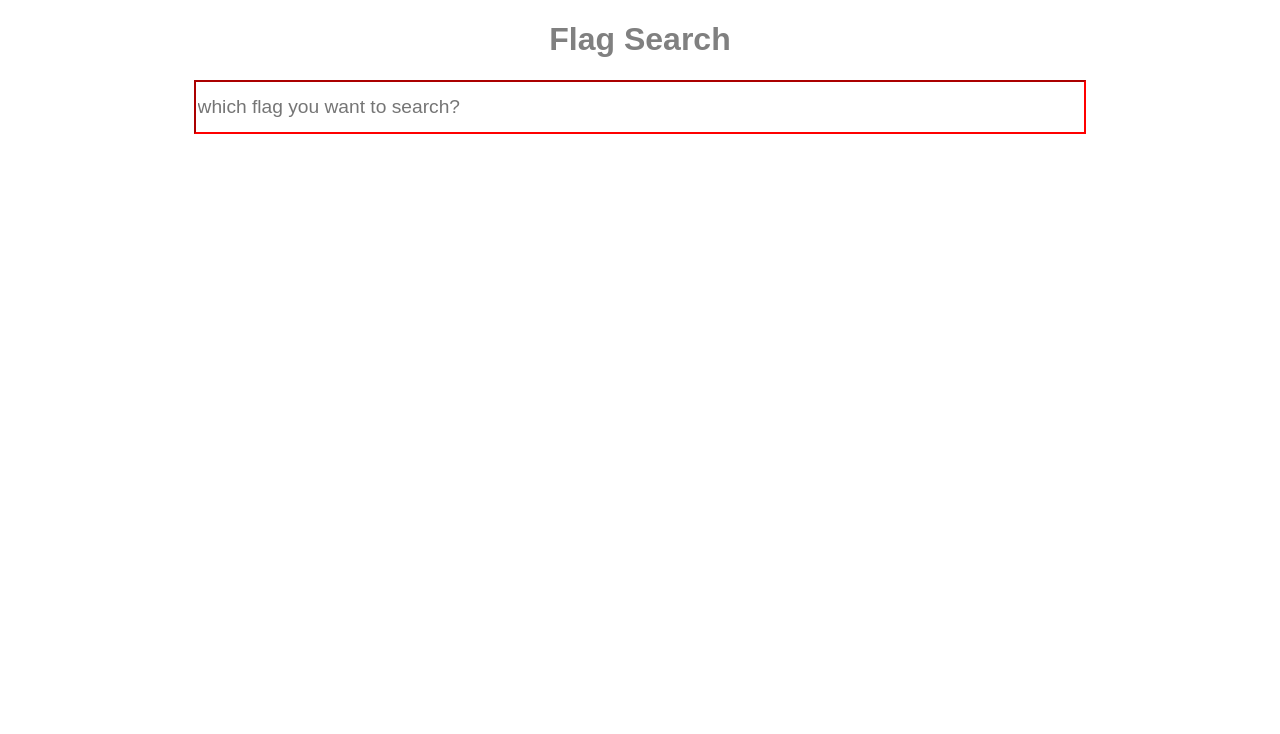
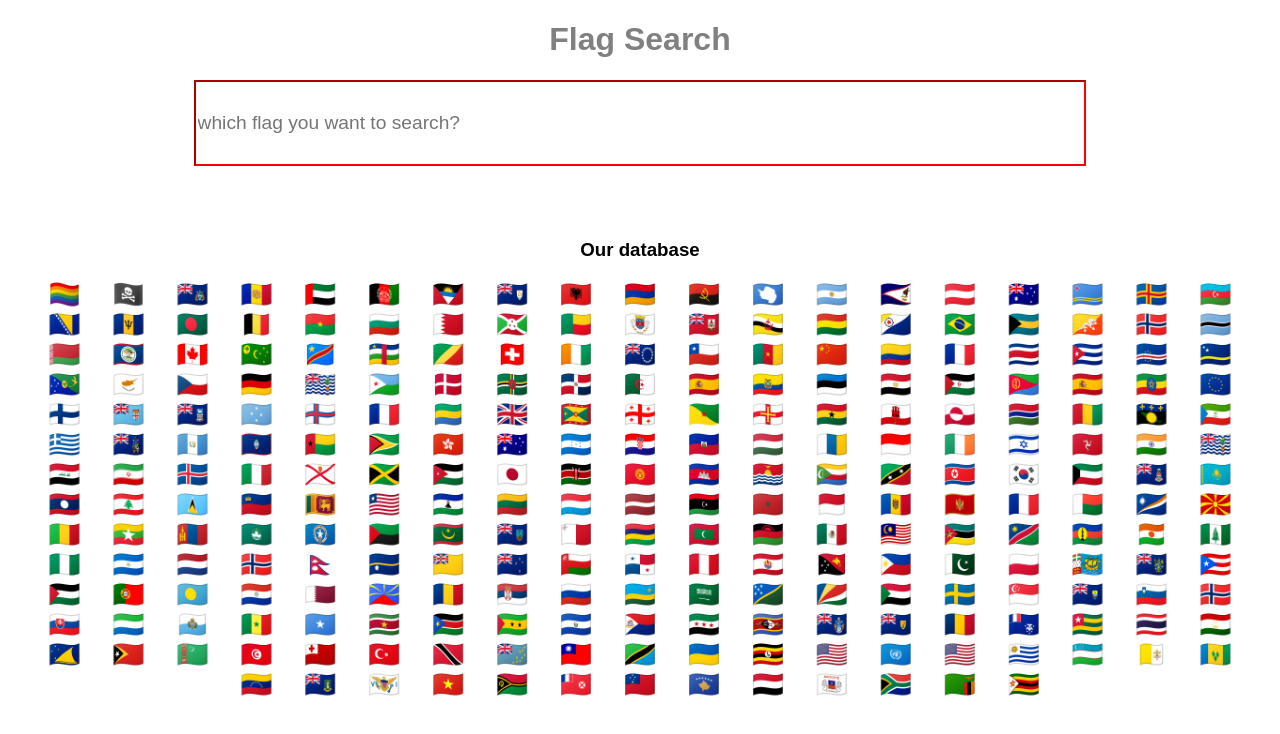
Before and after one commit to saurabhchirde/Flag-finder, a React (Create React App) app: page / in a window 1280 px wide. Shown: the top 734 px of the page. Built offline with nearby package versions, Linux system fonts and the light colour scheme.

Commit message:
Finalize

```diff
--- a/src/App.js
+++ b/src/App.js
@@ -3,7 +3,7 @@ import "./styles.css";
 
 const flagData = {
   "🏳️‍🌈": "Rainbow Flag",
-  "🏴️": "Pirate Flag",
+  "🏴‍☠️": "Pirate Flag",
   "🇦🇨": "Ascension Island",
   "🇦🇩": "Andorra",
   "🇦🇪": "United Arab Emirates",
@@ -263,12 +263,48 @@ const flagData = {
   "🇿🇲": "Zambia",
   "🇿🇼": "Zimbabwe"
 };
+const flagArr = Object.keys(flagData);
 
 export default function App() {
+  const [meaning, meaningSetter] = useState("");
+
+  function onChangeEvent(event) {
+    const userInput = event.target.value;
+    var meaning = flagData[userInput];
+    if (meaning === undefined) {
+      meaning = "We don't have this in our database, please try again.";
+    }
+    meaningSetter(meaning);
+  }
+
+  function onClickEvent(flag) {
+    var meaning = flagData[flag];
+    meaningSetter(meaning);
+  }
+
   return (
     <div className="App">
       <h1 style={{ color: "gray" }}>Flag Search</h1>
-      <input placeholder="which flag you want to search?"></input>
+      <input
+        onChange={onChangeEvent}
+        placeholder="which flag you want to search?"
+      ></input>
+      <br />
+      <br />
+      {meaning}
+      <br />
+      <br />
+      <h3>Our database</h3>
+      {flagArr.map(function (flag) {
+        return (
+          <span
+            onClick={() => onClickEvent(flag)}
+            style={{ padding: "1rem", cursor: "pointer", fontSize: "1.6rem" }}
+          >
+            {flag}
+          </span>
+        );
+      })}
     </div>
   );
 }
--- a/src/styles.css
+++ b/src/styles.css
@@ -4,7 +4,7 @@
 }
 input {
   width: 70%;
-  height: 6vh;
+  height: 10vh;
   border-color: red;
   font-size: 1.2rem;
 }
```
